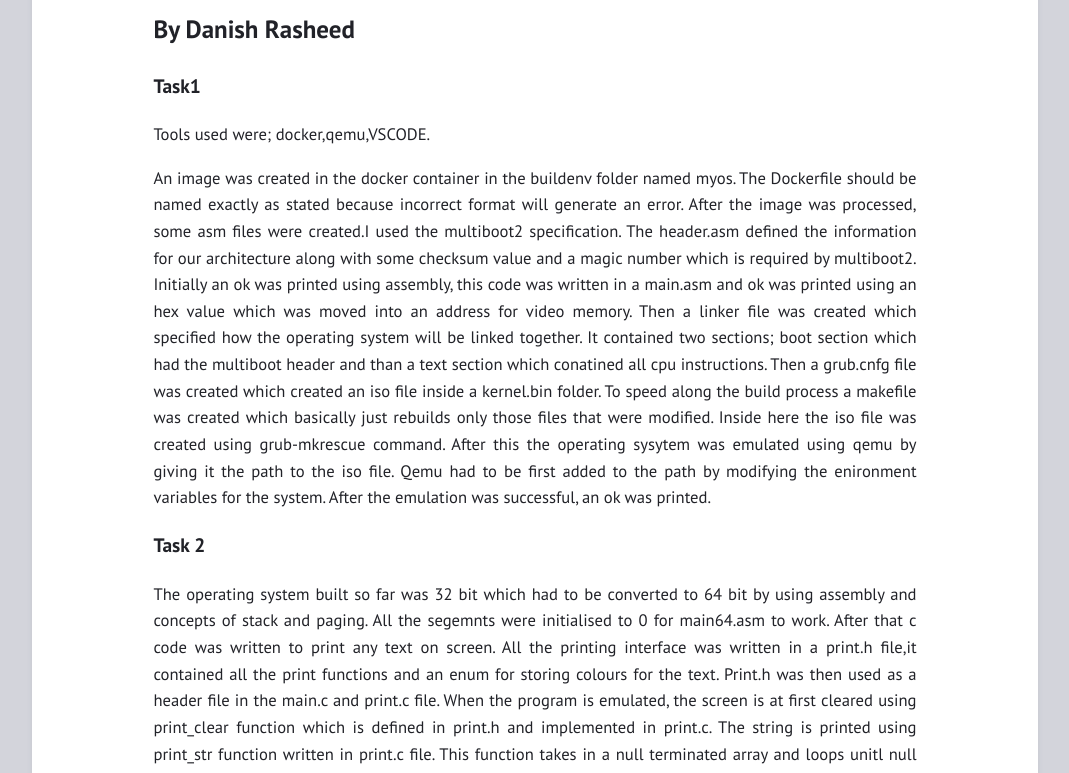
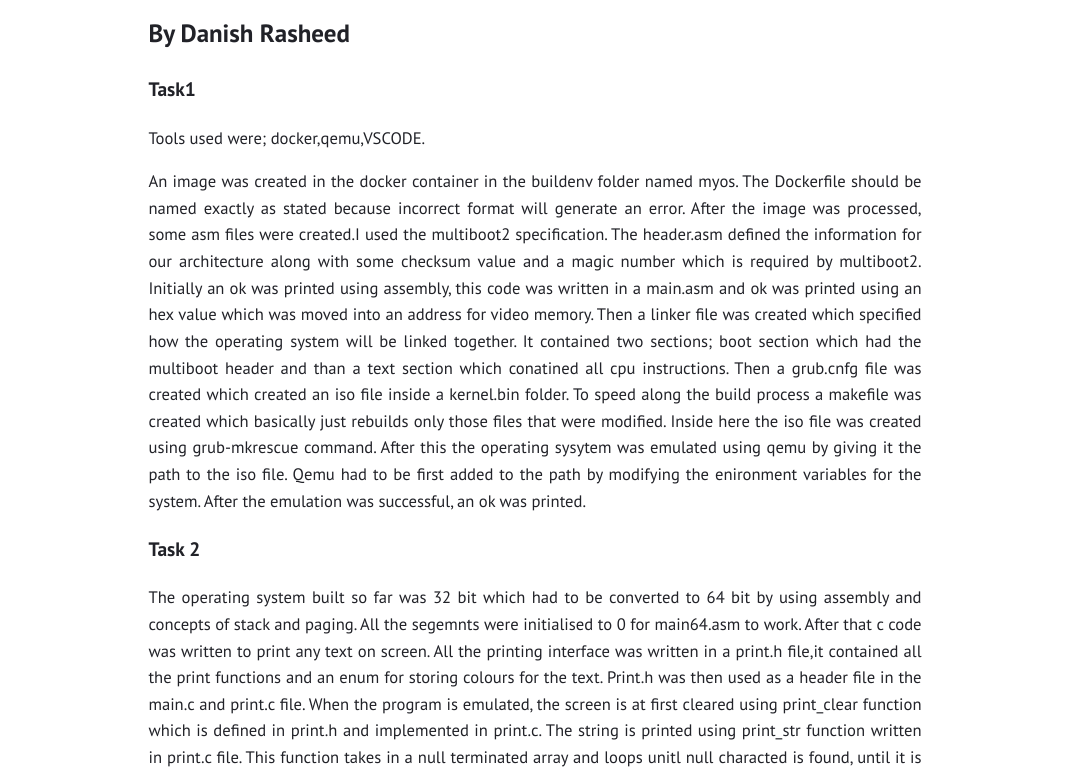
Before and after one commit to radanish19/radanish19.github.io, a plain HTML site: page index.html in a window 1280 px wide. Shown: the part 177-950 px from the top of the page, without its empty margins (105-1174 px from the left). Drawn offline with Linux system fonts and the light colour scheme.

Commit message:
Update index.html

```diff
--- a/index.html
+++ b/index.html
@@ -4,7 +4,7 @@
 <meta charset="utf-8">
 <meta name="generator" content="Hugo 0.82.0" />
 <meta name="viewport" content="width=device-width, initial-scale=1.0">
-<link rel="stylesheet" href="css/index.css">
+<link rel="stylesheet" href="css/minimal.css">
 <link rel="canonical" href="http://example.org/">
 <link rel="alternate" type="application/rss+xml" href="/index.xml" title="Cao Assignement">
 
```
